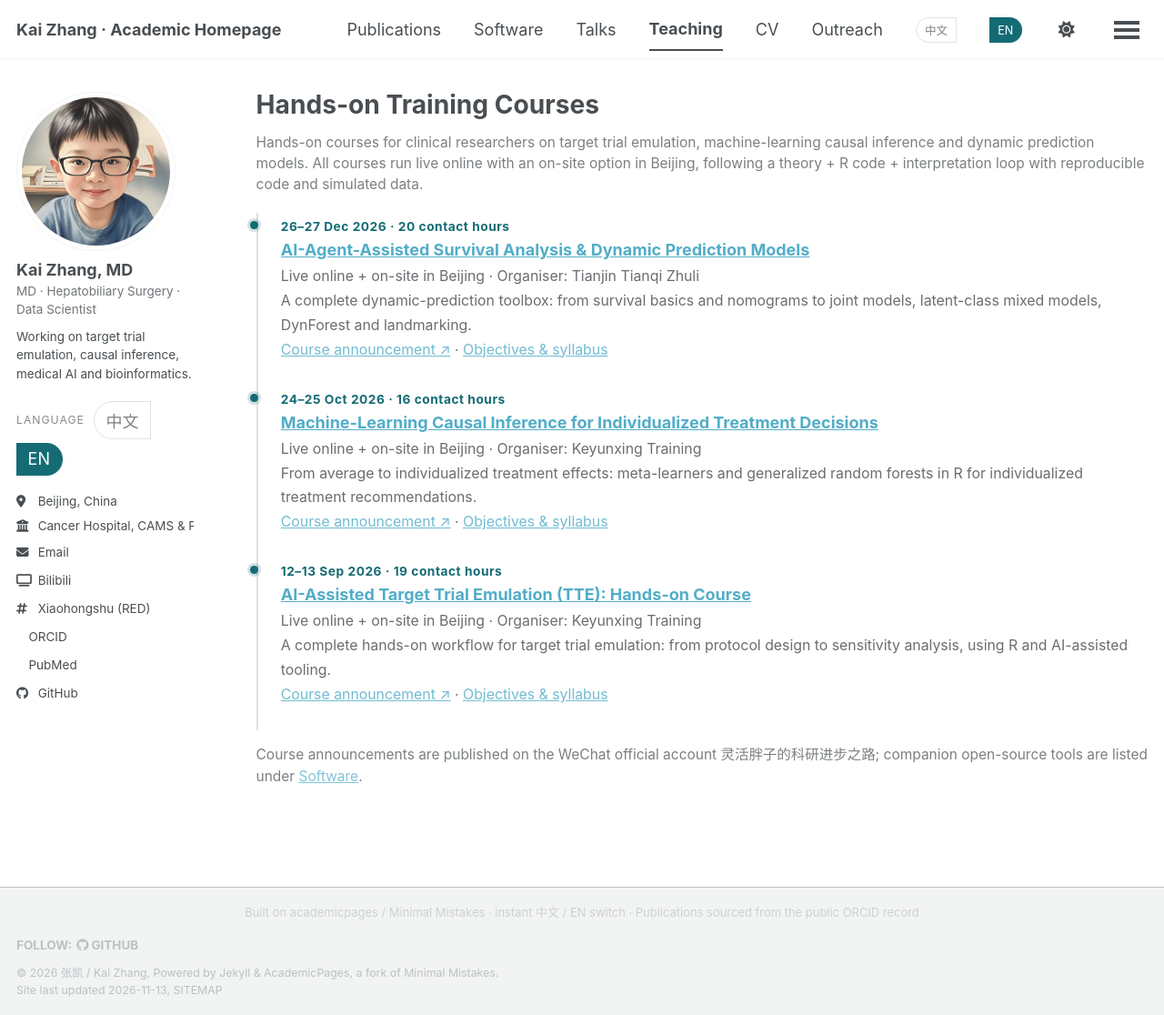
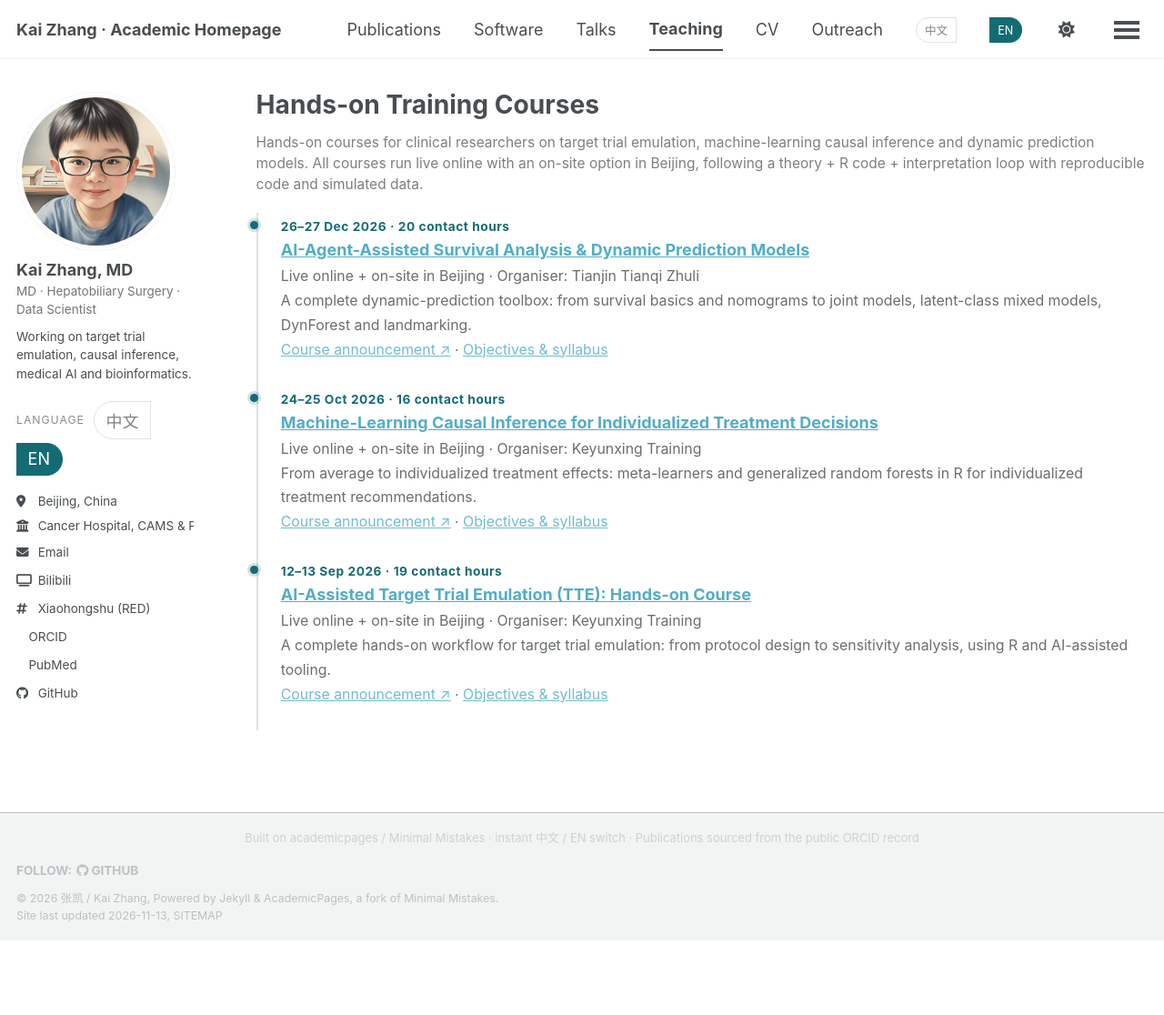
Before and after one commit to zhangkaicr/zhangkaicr.github.io, a Jekyll site: the page built from _pages/teaching.html, in a window 1280 px wide and 1116 px high. Shown: the whole window at 91% size. Built offline with Jekyll 4.4.1, drawn with Linux system fonts in a browser that asks for light colours; a script bundle is joined from its source files by our own code; a style sheet for code colours, icons or effects is not loaded.

Commit message:
Remove footer note from teaching page

```diff
--- a/_pages/teaching.html
+++ b/_pages/teaching.html
@@ -21,6 +21,3 @@ author_profile: true
 </div>
 {% endfor %}
 </div>
-
-<div class="lang-zh kz-note"><p>课程通知由公众号「灵活胖子的科研进步之路」发布；配套开源工具见 <a href="/software/">Software</a> 页面。</p></div>
-<div class="lang-en kz-note"><p>Course announcements are published on the WeChat official account 灵活胖子的科研进步之路; companion open-source tools are listed under <a href="/software/">Software</a>.</p></div>
```
